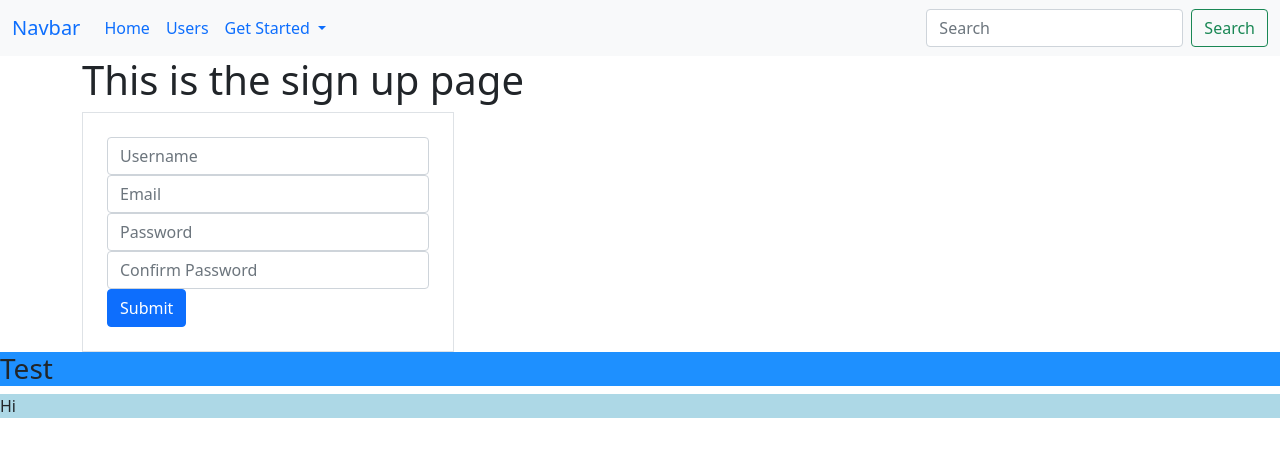
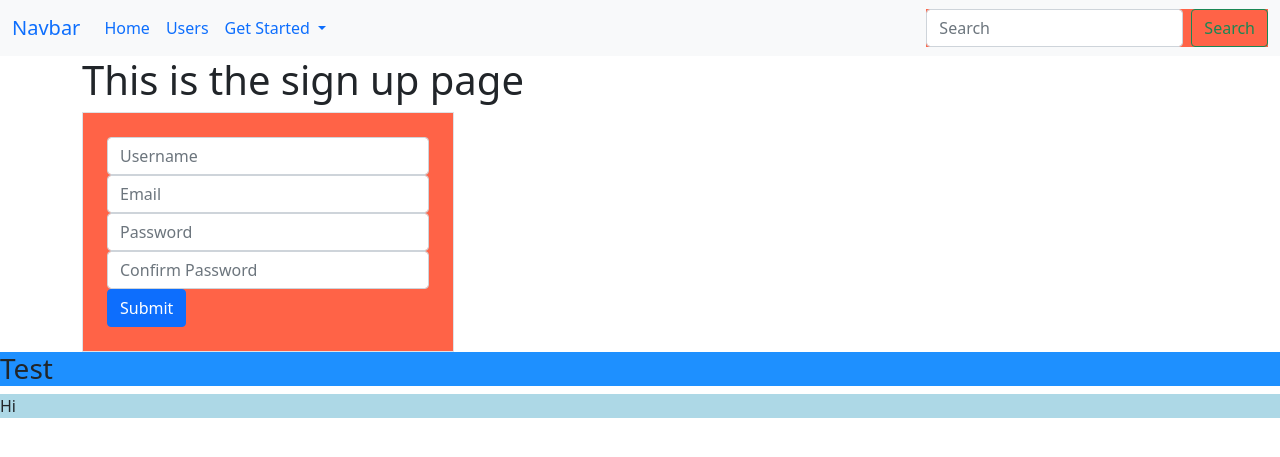
Before and after one commit to smtsuchi/intro_to_flask_padawans122, a Flask app: page /signup in a window 1280 px wide. Shown: the top 457 px of the page. Run offline with Flask 3, Linux system fonts and the light colour scheme; some libraries are stand-ins or nearby versions.

Commit message:
thursday hosting

```diff
--- /dev/null
+++ b/app/static/signup.css
@@ -0,0 +1,3 @@
+form{
+    background-color: tomato;
+}
--- a/app/templates/base.html
+++ b/app/templates/base.html
@@ -11,10 +11,10 @@
     <link rel="stylesheet" href="https://cdnjs.cloudflare.com/ajax/libs/font-awesome/5.15.4/css/all.min.css">
     <link rel="stylesheet" href="assets/css/style.css">
     <link rel="stylesheet" href="{{ url_for('static', filename='main.css') }}">
+    {% block css %}{% endblock %}
     <title>
         Shoha's Finstagram -
-        {% block title %}
-        {% endblock %}
+        {% block title %}{% endblock %}
     </title>
 </head>
 
--- a/app/templates/login.html
+++ b/app/templates/login.html
@@ -11,10 +11,4 @@
 
     {{ form.submit(class='btn btn-primary') }}
 </form>
-
-
-
-
-
-
 {% endblock %}
--- a/app/templates/signup.html
+++ b/app/templates/signup.html
@@ -12,9 +12,10 @@
     {{ form.confirm_password(class='form-control', placeholder='Confirm Password') }}
     {{ form.submit(class='btn btn-primary') }}
 </form>
+{% endblock %}
 
 
 
-
-
+{% block css %}
+<link rel="stylesheet" href="{{ url_for('static', filename='signup.css') }}">
 {% endblock %}
```
